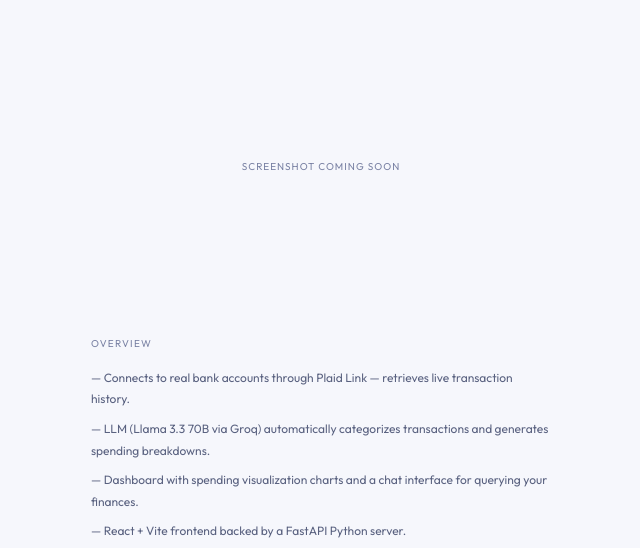
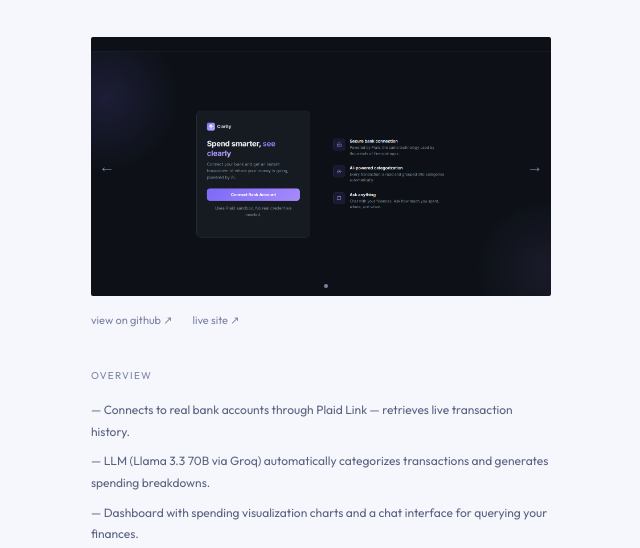
Before and after one commit to muhammada138/muhammada138.github.io, an Astro site: page /projects/clarity-finance-tracker in a window 1280 px wide. Shown: the part 252-800 px from the top of the page, without its empty margins (319-959 px from the left). Built offline with nearby package versions, Linux system fonts and the light colour scheme; Astro itself is replaced by a stand-in of ours.

Commit message:
added images to clarity project and relocated live

```diff
--- a/src/components/ProjectDetail.tsx
+++ b/src/components/ProjectDetail.tsx
@@ -1,4 +1,5 @@
-import { motion } from 'framer-motion';
+import { useState } from 'react';
+import { motion, AnimatePresence } from 'framer-motion';
 import PageShell from './PageShell';
 import type { Project } from '../data/projects';
 
@@ -17,6 +18,15 @@ interface Props {
 }
 
 export default function ProjectDetail({ project }: Props) {
+  const images = project.images ?? [];
+  const [index, setIndex] = useState(0);
+  const [direction, setDirection] = useState(1);
+
+  function go(next: number) {
+    setDirection(next > index ? 1 : -1);
+    setIndex(next);
+  }
+
   return (
     <PageShell backHref="/projects" backLabel="projects">
       {/* Label */}
@@ -44,18 +54,109 @@ export default function ProjectDetail({ project }: Props) {
         </p>
       </motion.div>
 
-      {/* Image placeholder */}
+      {/* Screenshot area */}
       <motion.div
         initial={{ opacity: 0 }}
         animate={{ opacity: 1 }}
         transition={{ duration: 0.4, delay: 0.1 }}
-        className="w-full aspect-video rounded-sm mb-10
-                   bg-[#0d1124]/4 dark:bg-[#dde0f0]/4
-                   flex items-center justify-center"
+        className="mb-4"
       >
-        <span className="text-[10px] tracking-[0.1em] uppercase text-[#7a82a4] dark:text-[#4b5070]">
-          screenshot coming soon
-        </span>
+        {images.length > 0 ? (
+          <div className="relative w-full aspect-video rounded-sm overflow-hidden
+                          bg-[#0d1124]/4 dark:bg-[#dde0f0]/4">
+            <AnimatePresence initial={false} custom={direction} mode="popLayout">
+              <motion.img
+                key={index}
+                src={images[index]}
+                alt={`${project.title} screenshot ${index + 1}`}
+                custom={direction}
+                variants={{
+                  enter:  (d) => ({ x: d * 24, opacity: 0 }),
+                  center: { x: 0, opacity: 1 },
+                  exit:   (d) => ({ x: d * -24, opacity: 0 }),
+                }}
+                initial="enter"
+                animate="center"
+                exit="exit"
+                transition={{ duration: 0.28, ease: [0.22, 1, 0.36, 1] }}
+                className="w-full h-full object-cover"
+              />
+            </AnimatePresence>
+
+            {images.length > 1 && (
+              <>
+                <button
+                  onClick={() => go((index - 1 + images.length) % images.length)}
+                  className="absolute left-2 top-1/2 -translate-y-1/2
+                             text-[#7a82a4] dark:text-[#4b5070]
+                             hover:text-[#0d1124] dark:hover:text-[#dde0f0]
+                             transition-colors duration-150 text-[16px] leading-none"
+                >
+                  ←
+                </button>
+                <button
+                  onClick={() => go((index + 1) % images.length)}
+                  className="absolute right-2 top-1/2 -translate-y-1/2
+                             text-[#7a82a4] dark:text-[#4b5070]
+                             hover:text-[#0d1124] dark:hover:text-[#dde0f0]
+                             transition-colors duration-150 text-[16px] leading-none"
+                >
+                  →
+                </button>
+                <div className="absolute bottom-2 left-1/2 -translate-x-1/2 flex gap-1.5">
+                  {images.map((_, i) => (
+                    <button
+                      key={i}
+                      onClick={() => go(i)}
+                      className={`w-1 h-1 rounded-full transition-colors duration-150 ${
+                        i === index
+                          ? 'bg-[#0d1124] dark:bg-[#dde0f0]'
+                          : 'bg-[#7a82a4] dark:bg-[#4b5070]'
+                      }`}
+                    />
+                  ))}
+                </div>
+              </>
+            )}
+          </div>
+        ) : (
+          <div className="w-full aspect-video rounded-sm
+                          bg-[#0d1124]/4 dark:bg-[#dde0f0]/4
+                          flex items-center justify-center">
+            <span className="text-[10px] tracking-[0.1em] uppercase text-[#7a82a4] dark:text-[#4b5070]">
+              screenshot coming soon
+            </span>
+          </div>
+        )}
+      </motion.div>
+
+      {/* Links */}
+      <motion.div
+        initial={{ opacity: 0 }}
+        animate={{ opacity: 1 }}
+        transition={{ duration: 0.4, delay: 0.15 }}
+        className="flex items-center gap-5 mb-10"
+      >
+        <a
+          href={project.github}
+          target="_blank"
+          rel="noreferrer"
+          className="text-[11px] no-underline text-[#7a82a4] dark:text-[#4b5070]
+                     hover:text-gold transition-colors duration-150"
+        >
+          view on github ↗
+        </a>
+        {project.live && (
+          <a
+            href={project.live}
+            target="_blank"
+            rel="noreferrer"
+            className="text-[11px] no-underline text-[#7a82a4] dark:text-[#4b5070]
+                       hover:text-gold transition-colors duration-150"
+          >
+            live site ↗
+          </a>
+        )}
       </motion.div>
 
       {/* Overview */}
@@ -107,34 +208,6 @@ export default function ProjectDetail({ project }: Props) {
         </div>
       </motion.div>
 
-      {/* Links */}
-      <motion.div
-        initial={{ opacity: 0 }}
-        animate={{ opacity: 1 }}
-        transition={{ duration: 0.4, delay: 0.45 }}
-        className="flex items-center gap-5"
-      >
-        <a
-          href={project.github}
-          target="_blank"
-          rel="noreferrer"
-          className="text-[11px] no-underline text-[#7a82a4] dark:text-[#4b5070]
-                     hover:text-gold transition-colors duration-150"
-        >
-          view on github ↗
-        </a>
-        {project.live && (
-          <a
-            href={project.live}
-            target="_blank"
-            rel="noreferrer"
-            className="text-[11px] no-underline text-[#7a82a4] dark:text-[#4b5070]
-                       hover:text-gold transition-colors duration-150"
-          >
-            live site ↗
-          </a>
-        )}
-      </motion.div>
     </PageShell>
   );
 }
--- a/src/data/projects.ts
+++ b/src/data/projects.ts
@@ -3,6 +3,7 @@ export type Project = {
   title: string;
   github: string;
   live?: string;
+  images?: string[];
   meta: string;
   tagline: string;
   desc: string;
@@ -49,6 +50,7 @@ export const projects: Project[] = [
     title: 'Clarity Finance Tracker',
     github: 'https://github.com/muhammada138/clarity-finance-tracker',
     live: 'https://clarity-finance-tracker.netlify.app',
+    images: ['/clarity-1.png', '/clarity-2.png'],
     meta: 'React · FastAPI · Plaid · Groq · Python',
     tagline: 'Your bank account, finally explained.',
     desc: 'AI-powered personal finance tracker that connects to your bank via Plaid and uses an LLM to categorize spending and surface insights.',
```
Also changed, not shown: public/clarity-1.png (added), public/clarity-2.png (added).
